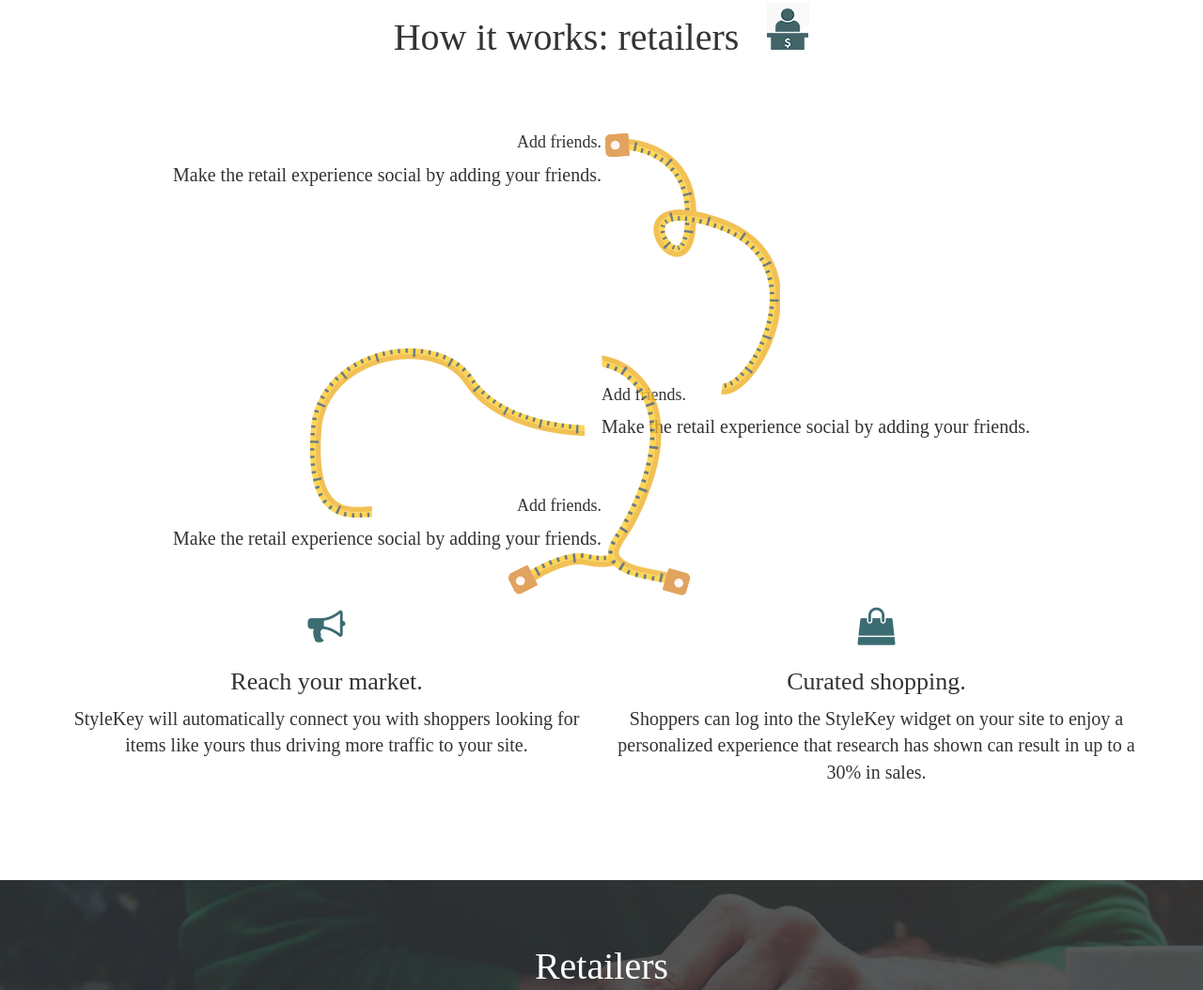
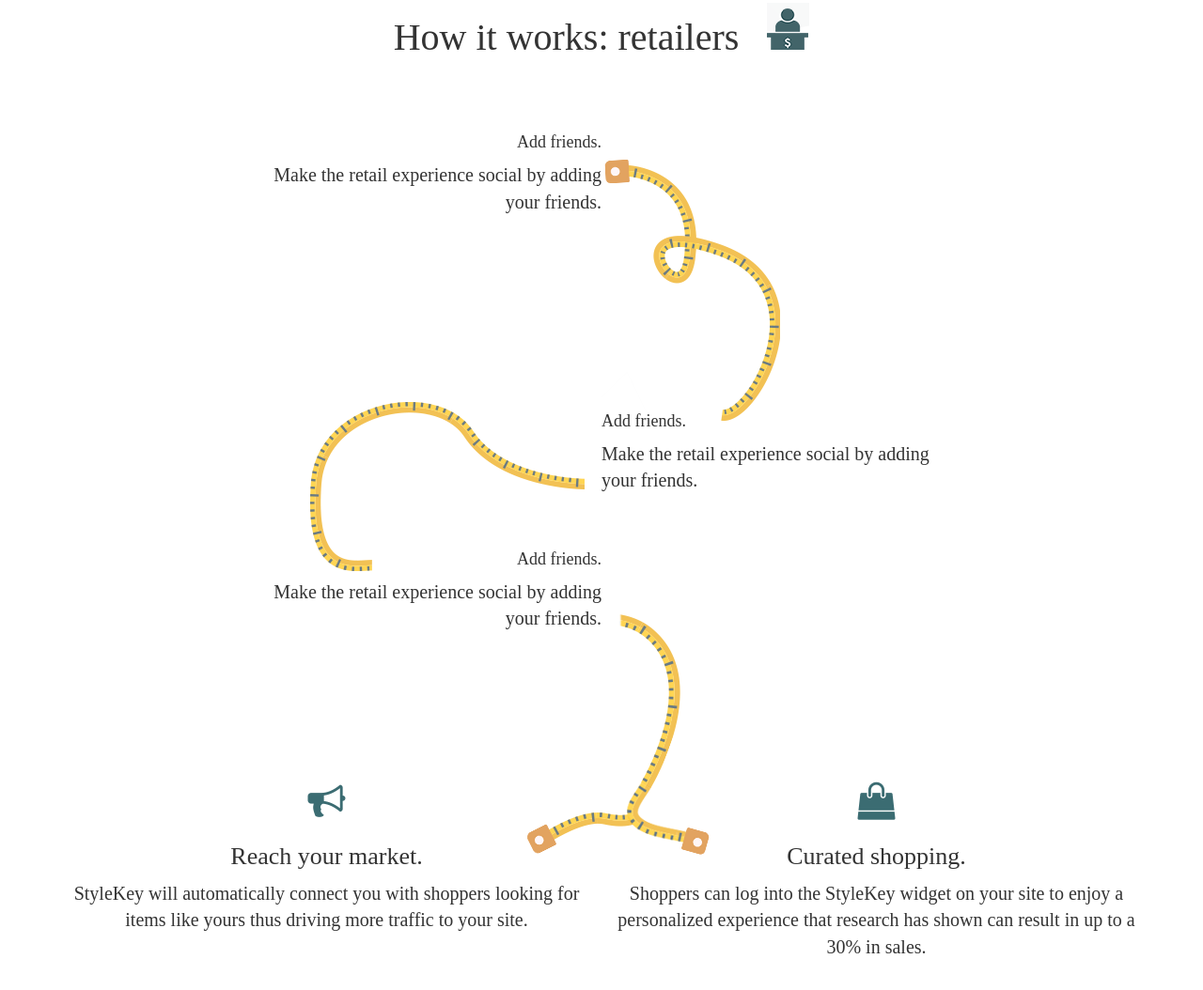
Before and after one commit to Danko-M/threePages, a website: page for-retailers.html in a window 1280 px wide. Shown: the part 2497-3551 px from the top of the page at 94% size. Drawn offline with nearby package versions, Linux system fonts and the light colour scheme; a web font is replaced by a local one.

Commit message:
'measuring tapes' section improvements +

```diff
--- a/css/for-retailers.css
+++ b/css/for-retailers.css
@@ -119,14 +119,18 @@
 	.ico-07 {
   	display: inline-block;
 	}
+	.sec-03-forretailers {
+		padding-bottom: 100px;
+	}
 }
 /*********************************************************************************************
 	 - SECTION
 *********************************************************************************************/
 .forretailers .sec-02-howitworks .container:before {
+	top: -130px;
 	width: 195px;
 	height: 260px;
-	margin-left: -100px;
+  margin-left: -80px;
 	background-position: -495px -760px;
 	background-size: inherit;
 }
--- a/for-retailers.html
+++ b/for-retailers.html
@@ -293,7 +293,7 @@
 
       <!-- non mobile version -->
         <div class="row hidden-xs">
-          <div class="col-sm-10 col-sm-offset-1">
+          <div class="col-sm-8 col-sm-offset-2">
             <div class="box-05 text-right">
               <h4>Add friends.</h4>
               <p>Make the retail experience social by adding your friends.</p>
```
